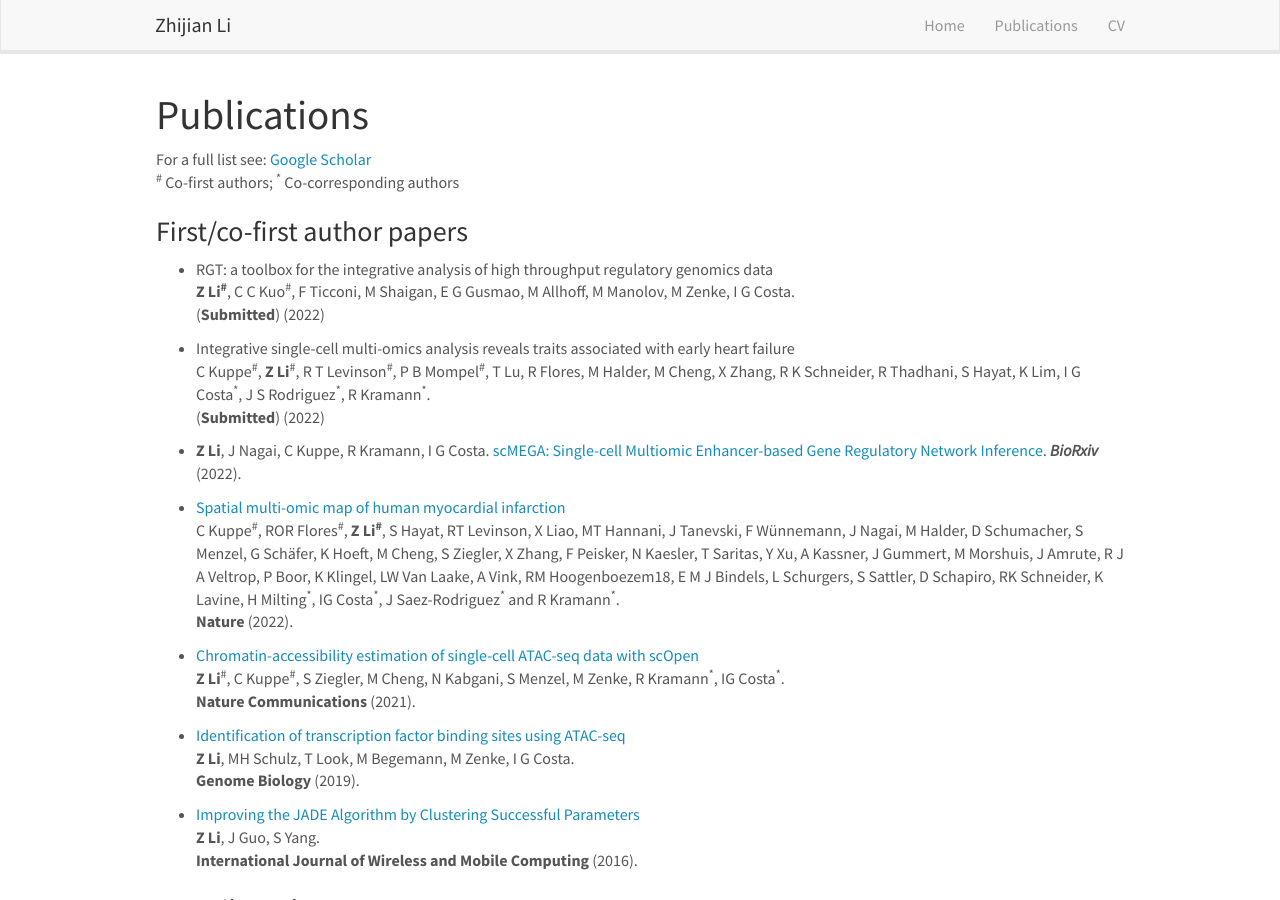
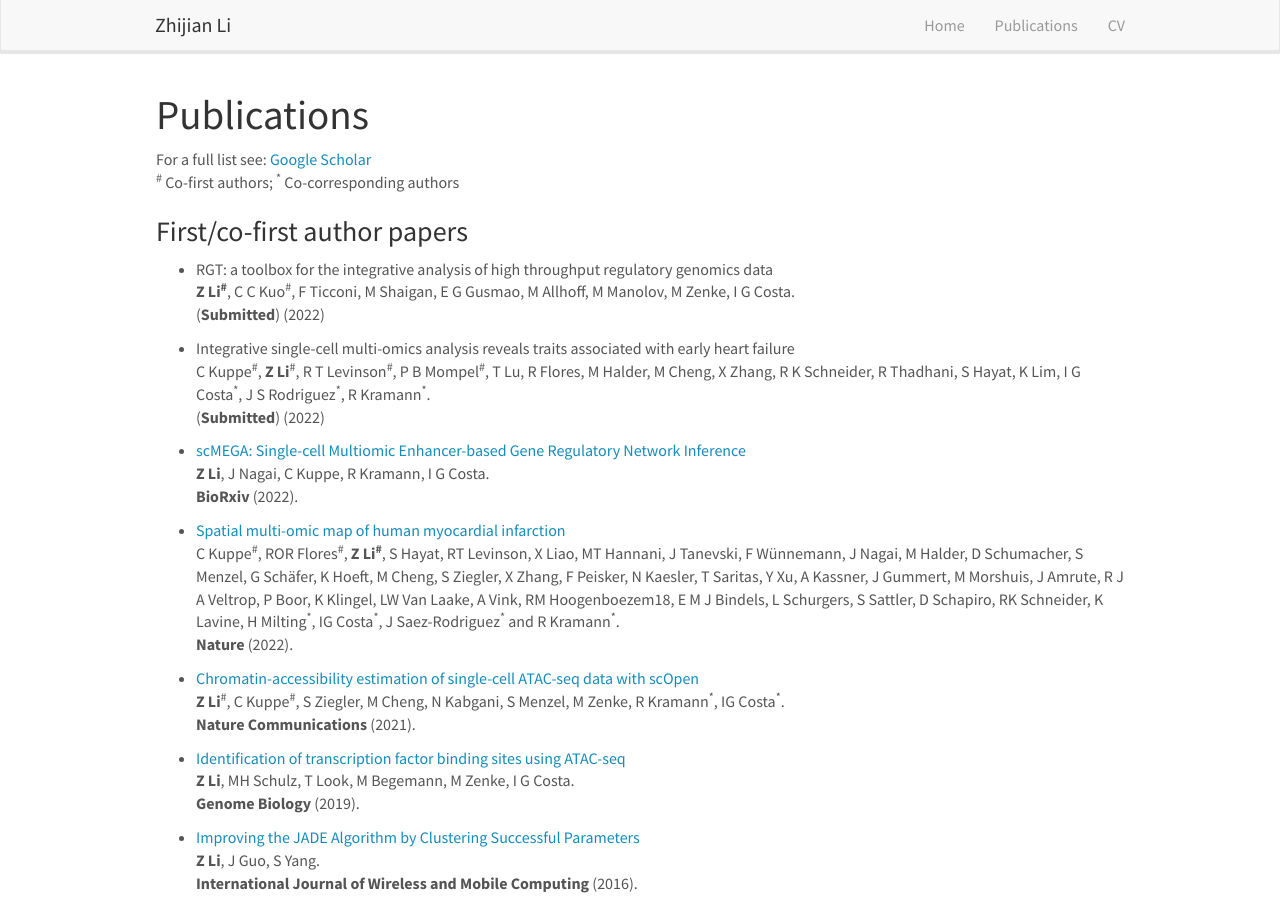
Before and after one commit to lzj1769/lzj1769.github.io, a Jekyll site: the page built from _pages/publications.md, in a window 1280 px wide and 900 px high. Built offline with Jekyll 4.4.1, drawn with Linux system fonts in a browser that asks for light colours; nearby versions of some CDN libraries.

Commit message:
update pub

```diff
--- a/_pages/publications.md
+++ b/_pages/publications.md
@@ -20,7 +20,9 @@ For a full list see: [Google Scholar](https://scholar.google.de/citations?user=x
 C Kuppe<sup>\#</sup>, **Z Li**<sup>\#</sup>, R T Levinson<sup>\#</sup>, P B Mompel<sup>\#</sup>, T Lu, R Flores, M Halder, M Cheng, X Zhang, R K Schneider, R Thadhani, S Hayat, K Lim, I G Costa<sup>\*</sup>, J S Rodriguez<sup>\*</sup>, R Kramann<sup>\*</sup>.\
 (**Submitted**) (2022)
 
-* **Z Li**, J Nagai, C Kuppe, R Kramann, I G Costa. [scMEGA: Single-cell Multiomic Enhancer-based Gene Regulatory Network Inference](https://www.biorxiv.org/content/10.1101/2022.08.10.503335v1). ***BioRxiv*** (2022).
+* [scMEGA: Single-cell Multiomic Enhancer-based Gene Regulatory Network Inference](https://www.biorxiv.org/content/10.1101/2022.08.10.503335v1)\
+**Z Li**, J Nagai, C Kuppe, R Kramann, I G Costa.\
+**BioRxiv** (2022).
 
 * [Spatial multi-omic map of human myocardial infarction](https://www.nature.com/articles/s41586-022-05060-x)\
 C Kuppe<sup>\#</sup>, ROR Flores<sup>\#</sup>, **Z Li<sup>\#</sup>**, S Hayat, RT Levinson, X Liao, MT Hannani, J Tanevski, F Wünnemann, J Nagai, M Halder, D Schumacher, S Menzel, G Schäfer, K Hoeft, M Cheng, S Ziegler, X Zhang, F Peisker, N Kaesler, T Saritas, Y Xu, A Kassner, J Gummert, M Morshuis, J Amrute, R J A Veltrop, P Boor, K Klingel, LW Van Laake, A Vink, RM Hoogenboezem18, E M J Bindels, L Schurgers, S Sattler, D Schapiro, RK Schneider, K Lavine, H Milting<sup>\*</sup>, IG Costa<sup>\*</sup>, J Saez-Rodriguez<sup>\*</sup> and R Kramann<sup>\*</sup>.\
```
